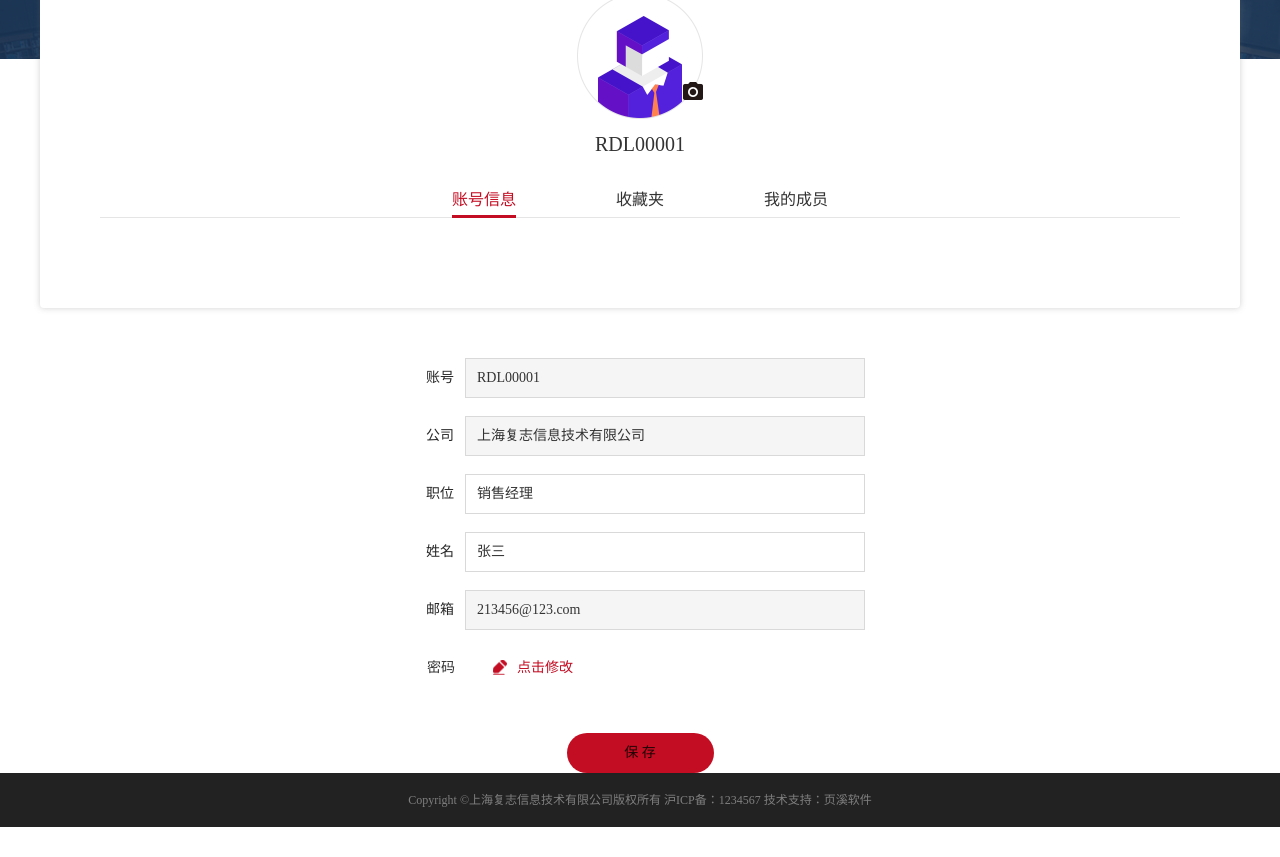
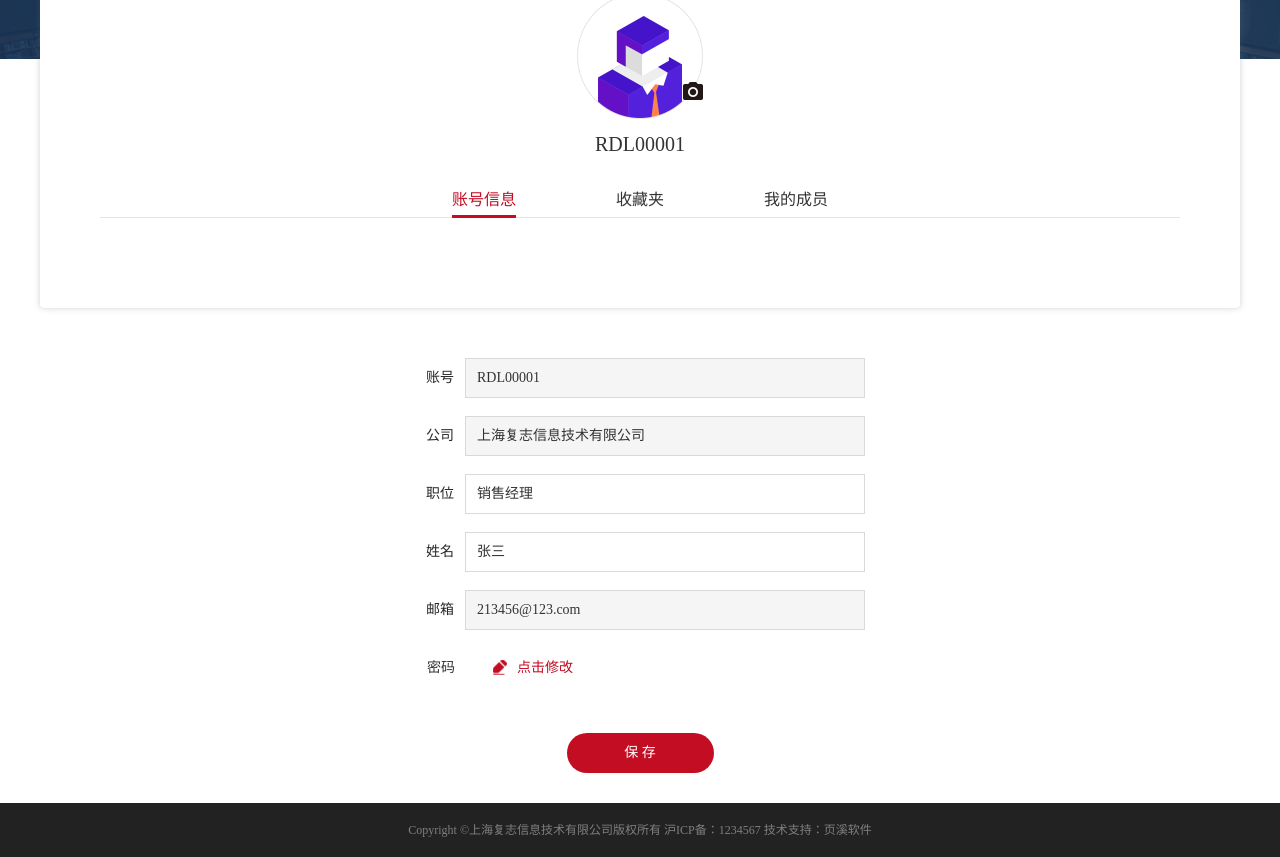
Before and after one commit to electron-ap/longspace, a React (Create React App) app: page /agent/member/Account in a window 1280 px wide. Shown: the part 271-1128 px from the top of the page. Before the commit the page ends 1098 px from the top, so only its background shows below. Built offline with nearby package versions, Linux system fonts and the light colour scheme.

Commit message:
xiejiade02

```diff
--- a/src/pages/academy/Test/index.scss
+++ b/src/pages/academy/Test/index.scss
@@ -72,7 +72,7 @@
 
 .group-dan .ant-radio-button-checked{
     width: 36px;
-    background: url(../../../assets/course/single.png) no-repeat left center;
+    background: url(../../../assets/course/single.png) no-repeat right center;
 }
 .group-dan .ant-radio-button-wrapper > .ant-radio-button{
     left: auto;
--- a/src/pages/member/index.scss
+++ b/src/pages/member/index.scss
@@ -115,17 +115,19 @@
     margin-left: 38px;
     cursor: pointer;
 }
-.act-preservation{
-    display: block;
+.act-iftion .act-preservation{
+    display: block !important;
     width: 147px;
     height: 40px;
     font-size: 14px;
     background: #C30D23;
     border-radius: 23px;
     border: none;
-    margin: 45px auto 0;
+    margin: 45px auto 30px;
+    color: #fff;
+    cursor: pointer;
 }
-.act-preservation:hover{
+.act-iftion .act-preservation:focus,.act-iftion .act-preservation:hover{
     background: #d50e26;
     color: #fff;
 }
```
